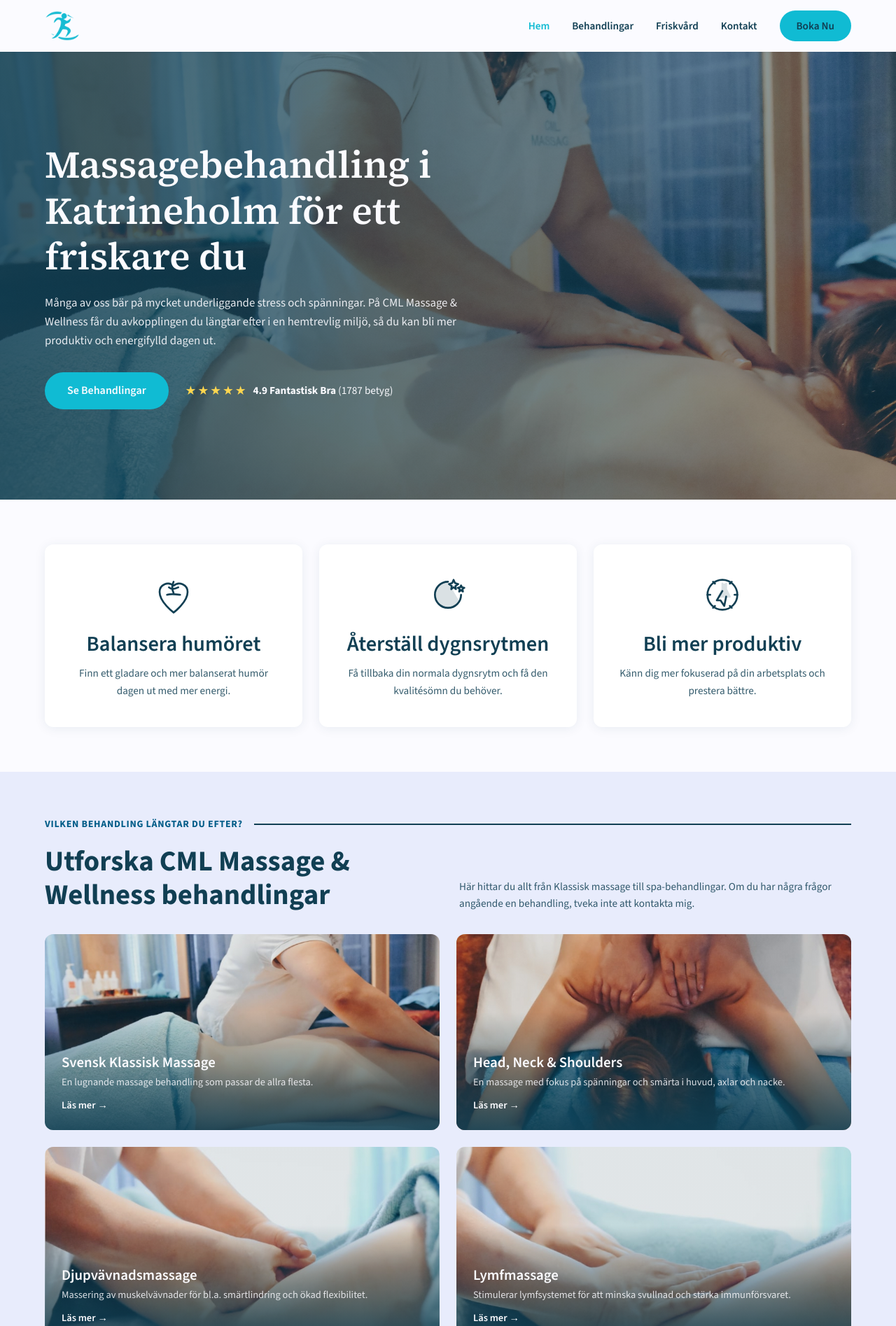
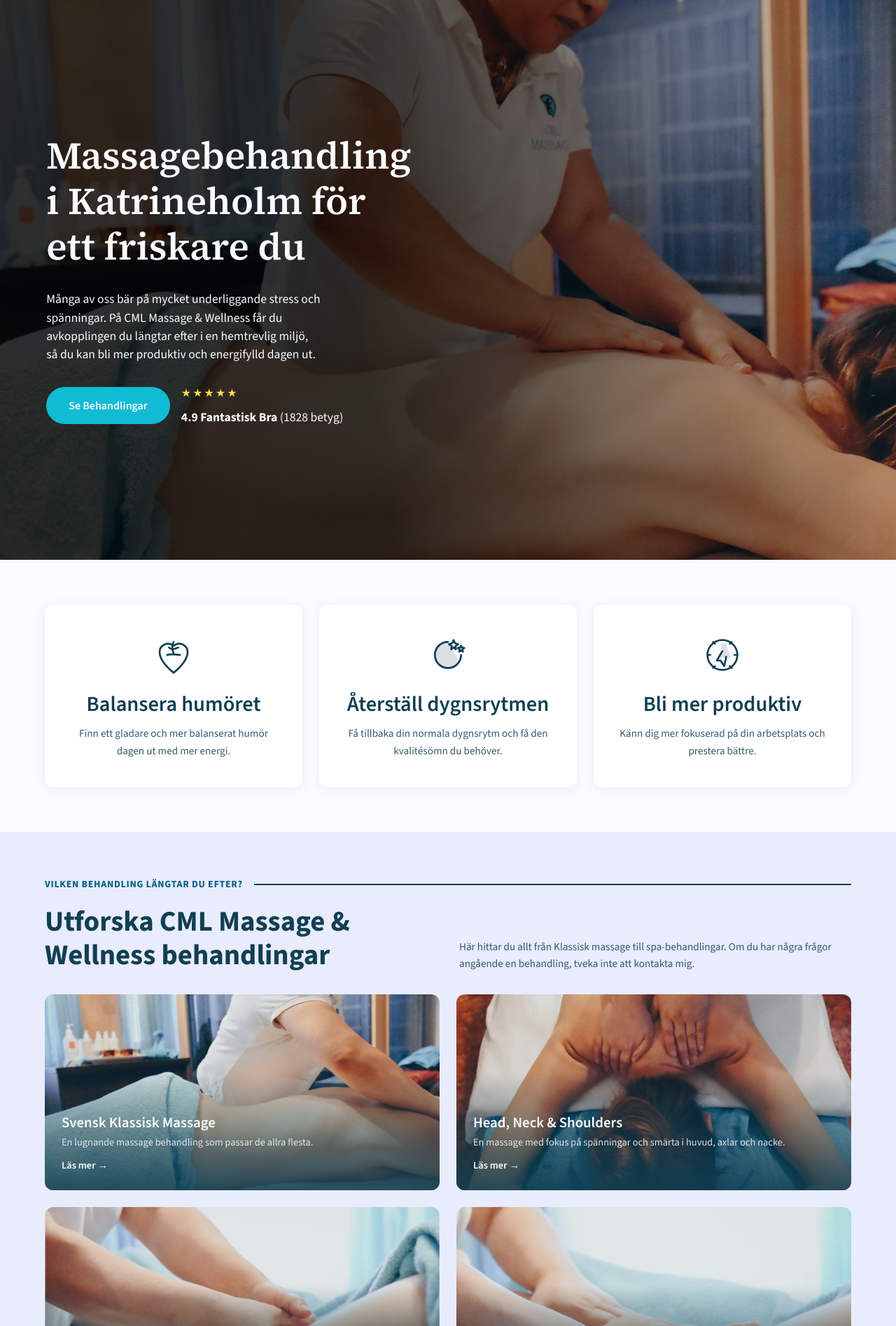
Before and after one commit to stevenlomon/cml-massage-rebuild, a PHP site: page / in a window 1280 px wide. Shown: the top 1895 px of the page at 70% size. Run offline with PHP 8.4, Linux system fonts and the light colour scheme.

Commit message:
fix: rebuild hero section from live site source and add scroll-reveal header
- Hero overlay: match live site gradient (80deg, pure black rgba)
- Hero text widths: use ch units (18ch h1, 45ch paragraph) from live CSS
- Hero height: 100vh with fluid clamp() padding
- Header: hidden on homepage, revealed on scroll via IntersectionObserver
- Body class: add has-hero for homepage-specific header behavior
- Fonts: non-render-blocking via preload/onload pattern
- Review count: update to current Bokadirekt value (1828)

Co-Authored-By: Claude Opus 4.6 <noreply@anthropic.com>

```diff
--- a/assets/css/style.css
+++ b/assets/css/style.css
@@ -266,58 +292,64 @@ h3 {
 /* ===== Hero ===== */
 .hero {
     position: relative;
-    min-height: 80vh;
+    height: 100vh;
     display: flex;
     align-items: center;
+    justify-content: center;
     background-size: cover;
     background-position: center;
     background-repeat: no-repeat;
-    padding: 4rem 0;
+    padding: clamp(4rem, 10vw, 10rem) clamp(1.5rem, 3.3vw, 4.5rem);
 }
 
 .hero::before {
     content: '';
     position: absolute;
     inset: 0;
-    background: linear-gradient(to right, rgba(17, 63, 83, 0.85) 0%, rgba(17, 63, 83, 0.4) 100%);
+    background: linear-gradient(80deg, rgba(0, 0, 0, 0.8) 40%, rgba(0, 0, 0, 0.1));
 }
 
 .hero .container {
     position: relative;
     z-index: 1;
+    display: flex;
+    flex-direction: column;
+    align-items: flex-start;
+    gap: 1.8rem;
 }
 
-.hero h1,
-.hero p {
+.hero h1 {
     color: var(--color-text-light);
-    max-width: 600px;
+    max-width: 18ch;
 }
 
 .hero p {
-    margin-top: 1.25rem;
-    font-size: 1.05rem;
-    opacity: 0.9;
+    color: var(--color-text-light);
+    max-width: 45ch;
+    font-size: 1.1rem;
+    line-height: 1.5;
 }
 
 .hero-actions {
     display: flex;
     align-items: center;
-    gap: 1.5rem;
-    margin-top: 2rem;
+    gap: 1rem;
     flex-wrap: wrap;
 }
 
 .hero-rating {
     display: flex;
-    align-items: center;
+    flex-direction: column;
     gap: 0.5rem;
     color: var(--color-text-light);
-    font-size: 0.95rem;
+    font-size: 1.1rem;
 }
 
 .hero-rating .stars {
+    display: flex;
+    gap: 0.25rem;
     color: var(--color-star);
-    font-size: 1.1rem;
+    font-size: 1rem;
     letter-spacing: 2px;
 }
 
--- a/assets/js/main.js
+++ b/assets/js/main.js
@@ -1,11 +1,20 @@
 document.addEventListener('DOMContentLoaded', () => {
     const toggle = document.querySelector('.nav-toggle');
     const nav = document.querySelector('#main-nav');
-    if (!toggle || !nav) return;
+    if (toggle && nav) {
+        toggle.addEventListener('click', () => {
+            const expanded = toggle.getAttribute('aria-expanded') === 'true';
+            toggle.setAttribute('aria-expanded', String(!expanded));
+            nav.classList.toggle('is-open');
+        });
+    }
 
-    toggle.addEventListener('click', () => {
-        const expanded = toggle.getAttribute('aria-expanded') === 'true';
-        toggle.setAttribute('aria-expanded', String(!expanded));
-        nav.classList.toggle('is-open');
-    });
+    const hero = document.querySelector('.hero');
+    const header = document.querySelector('.site-header');
+    if (hero && header && document.body.classList.contains('has-hero')) {
+        const observer = new IntersectionObserver(([entry]) => {
+            header.classList.toggle('scrolled', !entry.isIntersecting);
+        }, { threshold: 0.1 });
+        observer.observe(hero);
+    }
 });
--- a/src/data/salon.php
+++ b/src/data/salon.php
@@ -38,7 +38,7 @@ return [
 
     'rating' => [
         'value' => 4.9,
-        'count' => 1787, // TODO: Find a way to automatically update this on a continual basis
+        'count' => 1828,
     ],
 
     'social' => [
--- a/src/templates/header.php
+++ b/src/templates/header.php
@@ -70,7 +70,7 @@ $page_description = $page_description ?? e($salon['meta']['description']);
     }
     </script>
 </head>
-<body>
+<body<?= $page === 'index' ? ' class="has-hero"' : '' ?>>
     <a href="#main" class="skip-link">Hoppa till innehåll</a>
 
     <header class="site-header">
```
Also changed, not shown: other parts of assets/css/style.css (+33 -1 lines).
